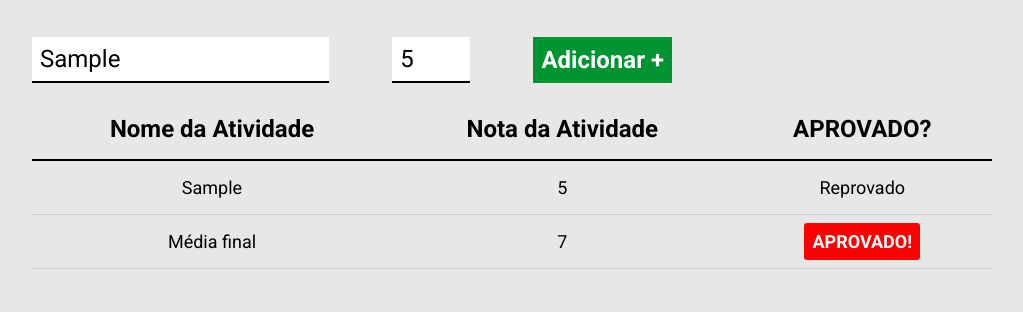
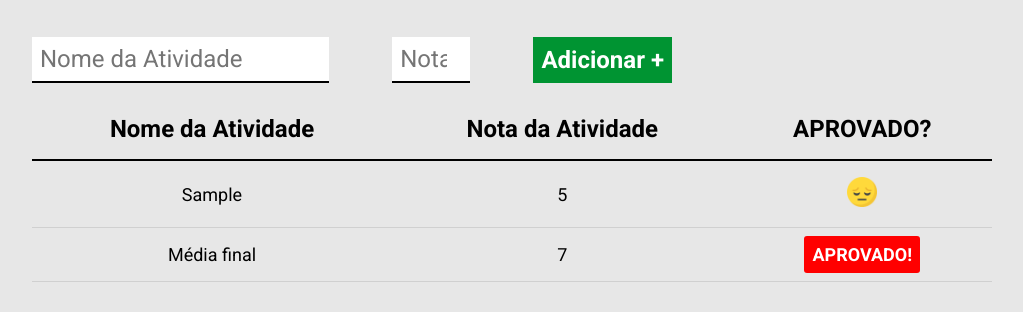
Before and after one commit to stn8m0n/modulo8, a plain HTML site: page index.html in a window 1280 px wide. Both pictures are taken after typing "Sample", "5" into the empty fields and a click on the button "Adicionar +". Shown: the part 150-462 px from the top of the page, without its empty margins (128-1151 px from the left). Drawn offline with Linux system fonts and the light colour scheme.

Commit message:
funcionalFinal

```diff
--- a/index.html
+++ b/index.html
@@ -30,11 +30,6 @@
                 </tr>
             </thead>
             <tbody>
-                <tr>
-                    <td>Atividade 1</td>
-                    <td>7</td>
-                    <td><img src="./images/aprovado.png" alt="Emoji comemorando"></td>
-                </tr>
             </tbody>
             <tfoot>
                 <tr>
--- a/main.js
+++ b/main.js
@@ -1,4 +1,7 @@
 const form = document.getElementById('form-atividade');
+const imgAprovado = '<img src="./images/aprovado.png" alt="Celebrando" />';
+const imgReprovado = '<img src="./images/reprovado.png" alt="decepcionado" />';
+
 let linhas = '';
 
 form.addEventListener('submit' , function(e){
@@ -9,7 +12,7 @@ form.addEventListener('submit' , function(e){
     let linha = '<tr>';
     linha += `<td>${inputNomeAtividade.value} </td>`;
     linha += `<td>${inputNotaAtividade.value} </td>`;
-    linha += `<td>${inputNotaAtividade.value > 7 ? 'Aprovado' : 'Reprovado'} </td>`;
+    linha += `<td>${inputNotaAtividade.value > 7 ? imgAprovado : imgReprovado} </td>`;
     linha += `<tr>`;
 
     linhas += linha;
@@ -17,4 +20,6 @@ form.addEventListener('submit' , function(e){
     const corpoTabela = document.querySelector ('tbody');
     corpoTabela.innerHTML = linhas;
 
+    inputNomeAtividade.value = '';
+    inputNotaAtividade.value = '';
 });
```
